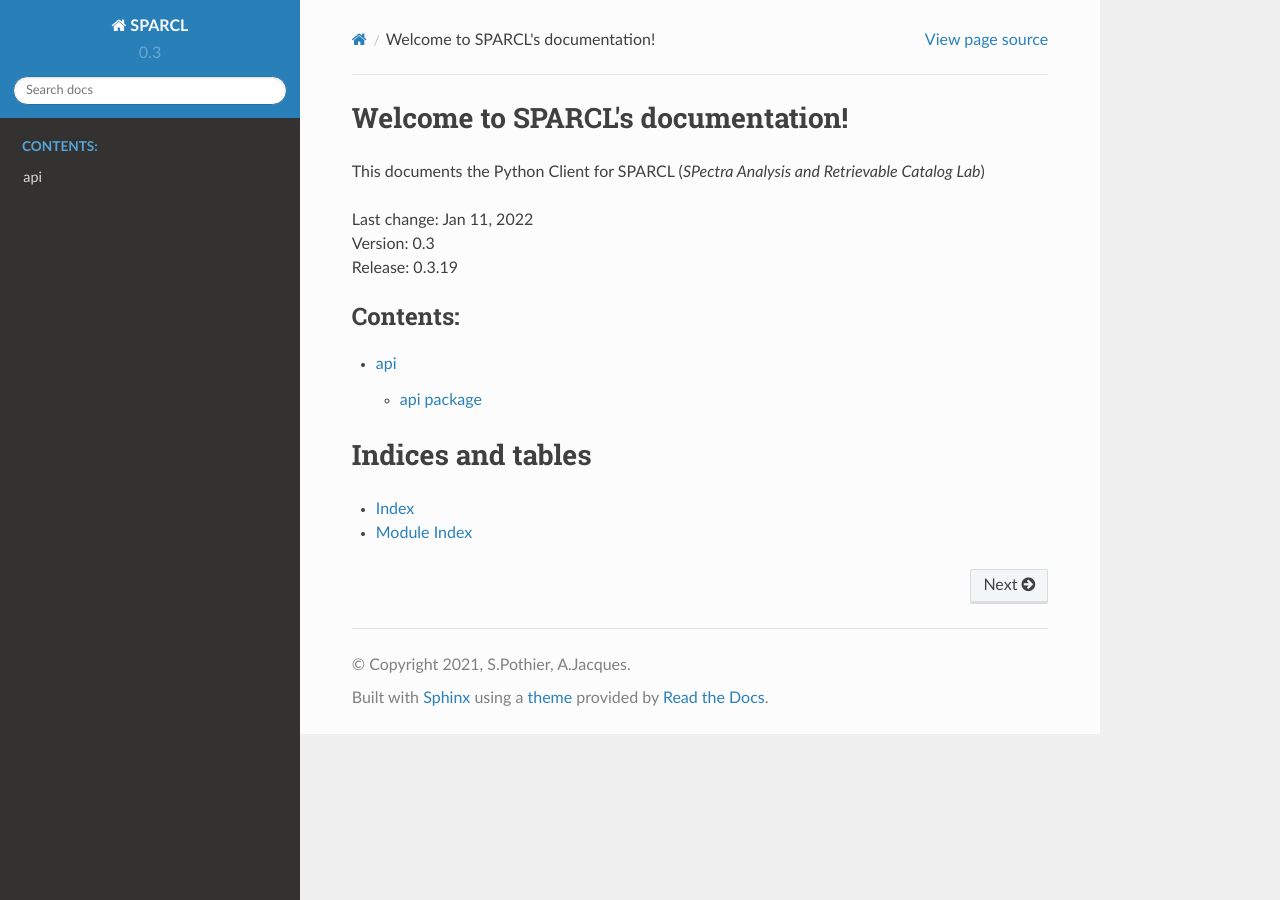
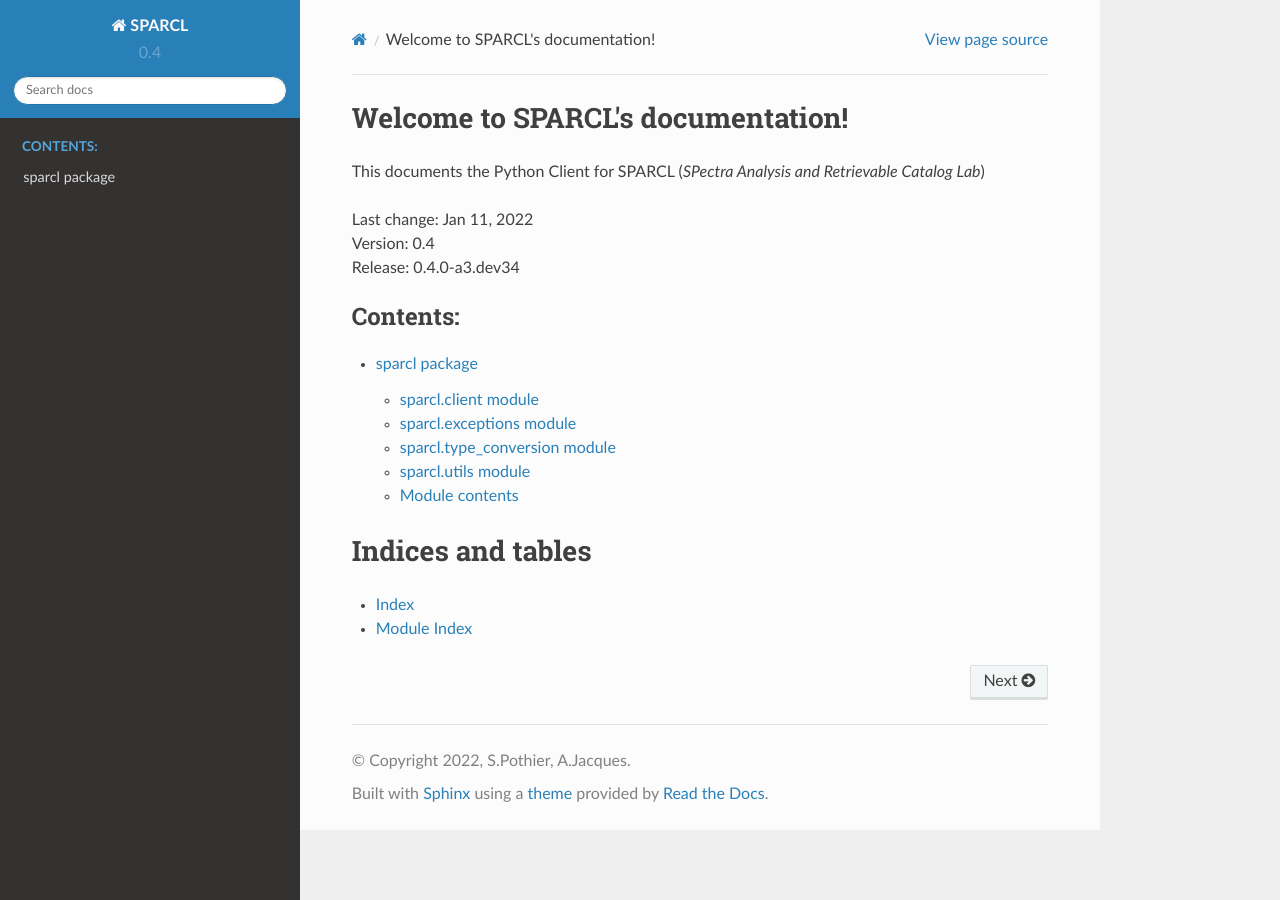
Before and after one commit to astro-datalab/sparclclient, a Sphinx documentation site: the page built from source/index.rst, in a window 1280 px wide. Built offline with Sphinx 7.4.7 and the Read the Docs theme 2.0.0, drawn with Linux system fonts in a browser that asks for light colours; the version number is read from the project's files by our own code.

Commit message:
rename api to sparcl in source dir

```diff
--- a/source/conf.py
+++ b/source/conf.py
@@ -17,14 +17,14 @@
 sys.path.insert(0, os.path.abspath('..'))
 
 
-#!from api.client import client_version
-from api import __version__
+#!from sparcl.client import client_version
+from sparcl import __version__
 
 
 # -- Project information -----------------------------------------------------
 
 project = 'SPARCL'
-copyright = '2021, S.Pothier, A.Jacques'
+copyright = '2022, S.Pothier, A.Jacques'
 author = 'S.Pothier, A.Jacques'
 
 #!version = client_version
--- a/source/modules.rst
+++ b/source/modules.rst
@@ -1,7 +1,7 @@
-api
+sparcl
 ===
 
 .. toctree::
    :maxdepth: 4
 
-   api
+   sparcl
--- /dev/null
+++ b/source/sparcl.rst
@@ -0,0 +1,71 @@
+sparcl package
+===========
+
+..
+  Subpackages
+  -----------
+
+  .. toctree::
+     :maxdepth: 4
+
+
+  Submodules
+  ----------
+
+sparcl.client module
+-----------------
+
+.. automodule:: sparcl.client
+   :members:
+   :undoc-members:
+   :show-inheritance:
+
+..
+  sparcl.conf module
+  ---------------
+
+  .. automodule:: sparcl.conf
+     :members:
+     :undoc-members:
+     :show-inheritance:
+
+sparcl.exceptions module
+---------------------
+
+.. automodule:: sparcl.exceptions
+   :members:
+   :undoc-members:
+   :show-inheritance:
+
+..
+  sparcl.specids module
+  ------------------
+
+  .. automodule:: sparcl.specids
+     :members:
+     :undoc-members:
+     :show-inheritance:
+
+sparcl.type\_conversion module
+---------------------------
+
+.. automodule:: sparcl.type_conversion
+   :members:
+   :undoc-members:
+   :show-inheritance:
+
+sparcl.utils module
+----------------
+
+.. automodule:: sparcl.utils
+   :members:
+   :undoc-members:
+   :show-inheritance:
+
+Module contents
+---------------
+
+.. automodule:: sparcl
+   :members:
+   :undoc-members:
+   :show-inheritance:
```
